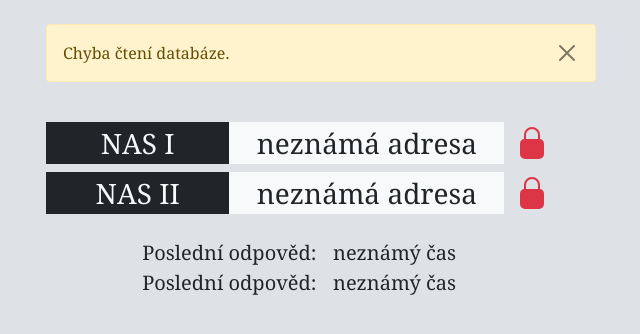
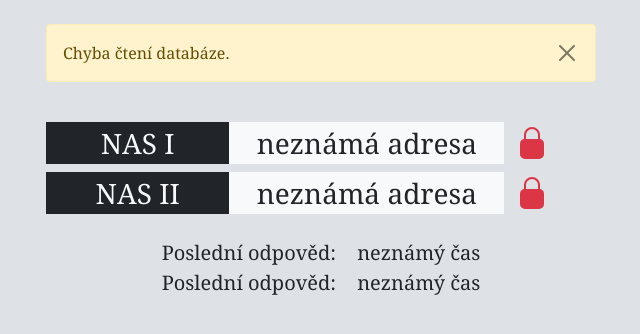
Before and after one commit to KyomaHooin/Cardio, a PHP site: page / in a window 1280 px wide. Shown: the part 56-390 px from the top of the page, without its empty margins (319-959 px from the left). Run offline with PHP 8.4, Linux system fonts and the light colour scheme.

Commit message:
nas: layout tune

```diff
--- a/VPS/nas/index.php
+++ b/VPS/nas/index.php
@@ -109,14 +109,24 @@ if (!$db) {
 </div>
 
 <div class="row mt-4 mx-2 d-flex align-items-center justify-content-center">
-<div class="col-6 col-xl-2 d-flex justify-content-center align-items-center"><div class="fs-5 text-nowrap">Poslední odpověd:</div></div>
-<div class="col-6 col-xl-2 d-flex justify-content-start align-items-center"><div class="fs-5 text-nowrap"><?php  echo htmlspecialchars($beacon1); ?></div></div>
+<div class="col col-sm-9 col-md-8 col-lg-6 d-flex align-items-center justify-content-center">
+<div class="fs-5 text-nowrap">
+	<span class="me-3">Poslední odpověd:</span>
+	<span><?php  echo htmlspecialchars($beacon1); ?></span>
+</div>
+</div>
 </div>
 
 <div class="row mx-2 d-flex align-items-center justify-content-center">
-<div class="col-6 col-xl-2 d-flex justify-content-center align-items-center"><div class="fs-5 text-nowrap">Poslední odpověd:</div></div>
-<div class="col-6 col-xl-2 d-flex justify-content-start align-items-center"><div class="fs-5 text-nowrap"><?php  echo htmlspecialchars($beacon2); ?></div></div>
+<div class="col col-sm-9 col-md-8 col-lg-6 d-flex align-items-center justify-content-center">
+<div class="fs-5 text-nowrap">
+	<span class="me-3">Poslední odpověd:</span>
+	<span><?php  echo htmlspecialchars($beacon2); ?></span>
 </div>
+</div>
+</div>
+
+
 
 </main>
 </body>
```
